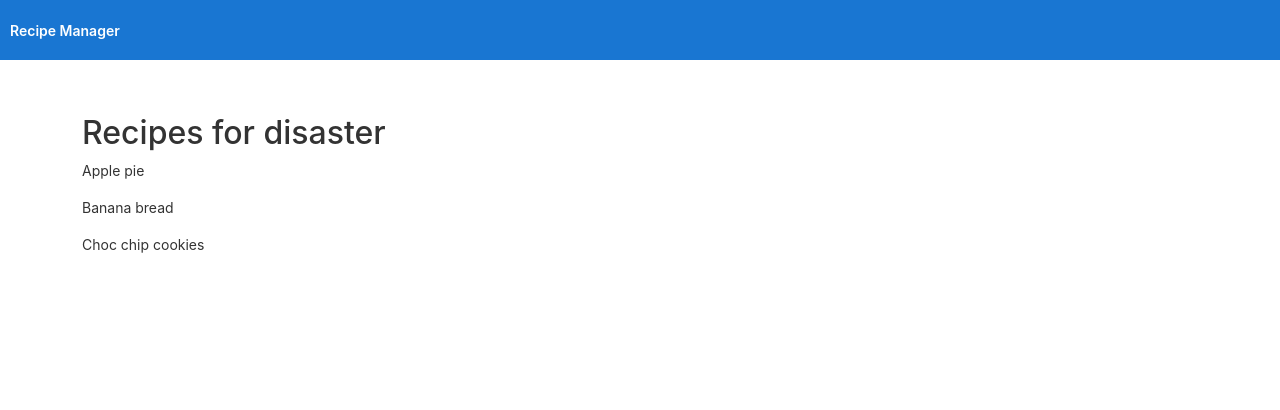
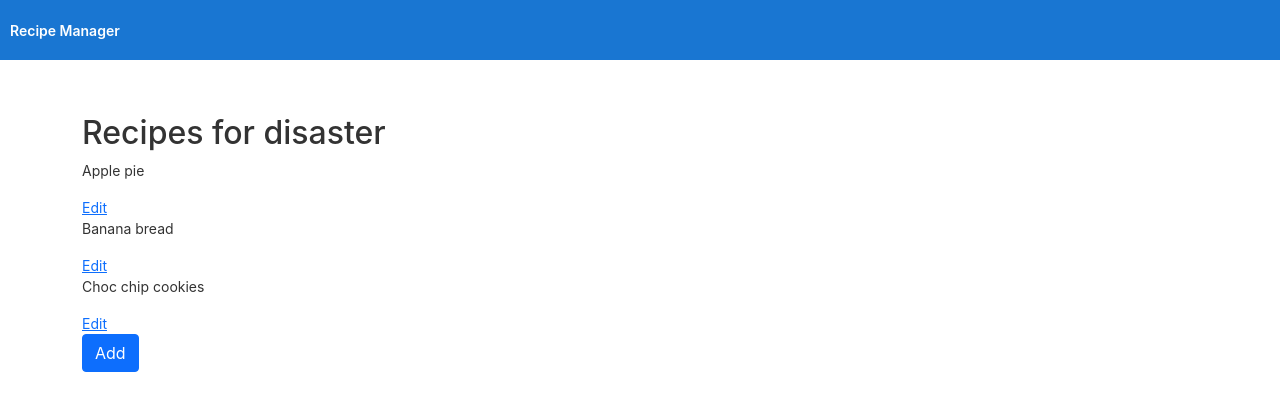
Before and after one commit to DevilEars/recipe-ui, an Angular app: page / in a window 1280 px wide. Shown: the top 410 px of the page. Built offline with nearby package versions, Linux system fonts and the light colour scheme.

Commit message:
Add and edit buttons added with routing

```diff
--- a/src/app/recipe-list/recipe-list.component.html
+++ b/src/app/recipe-list/recipe-list.component.html
@@ -16,5 +16,7 @@
     <p (click)="onSelect(recipe)" style="cursor: pointer">
       {{ recipe.name }}
     </p>
+    <a [routerLink]="['/recipes', recipe.id]">Edit</a>
   </div>
+  <a [routerLink]="['/recipes']" class="btn btn-primary">Add</a>
 </div>
```
